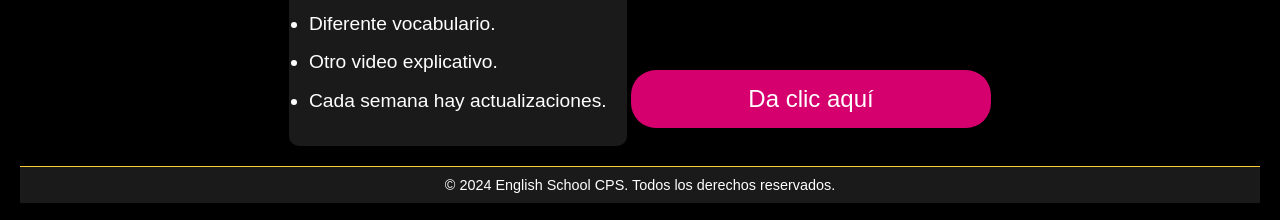
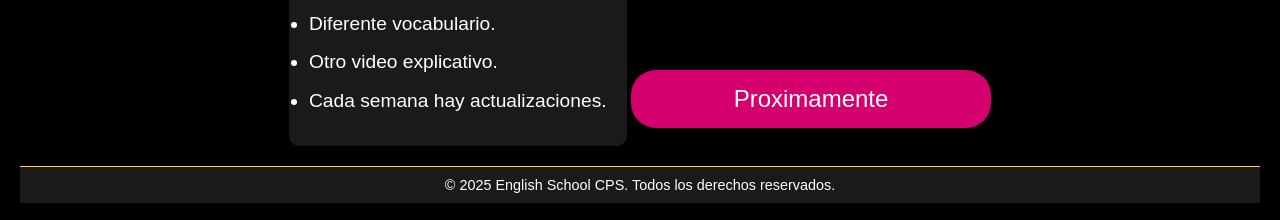
Before and after one commit to ds182/Aviso-de-cambios, a plain HTML site: page index.html in a window 1280 px wide. Shown: the part 940-1160 px from the top of the page. Drawn offline with Linux system fonts and the light colour scheme.

Commit message:
Update index.html

```diff
--- a/index.html
+++ b/index.html
@@ -175,10 +175,10 @@
     </div>
 
     <!-- Botón para ir al enlace -->
-    <a href="https://ds182.github.io/CPS/" class="button">Da clic aquí</a>
+    <a href="https://ds182.github.io/CPS/   -quitar esto-  " class="button">Proximamente</a>
 
     <footer>
-        &copy; 2024 English School CPS. Todos los derechos reservados.
+        &copy; 2025 English School CPS. Todos los derechos reservados.
     </footer>
 
 </body>
```
